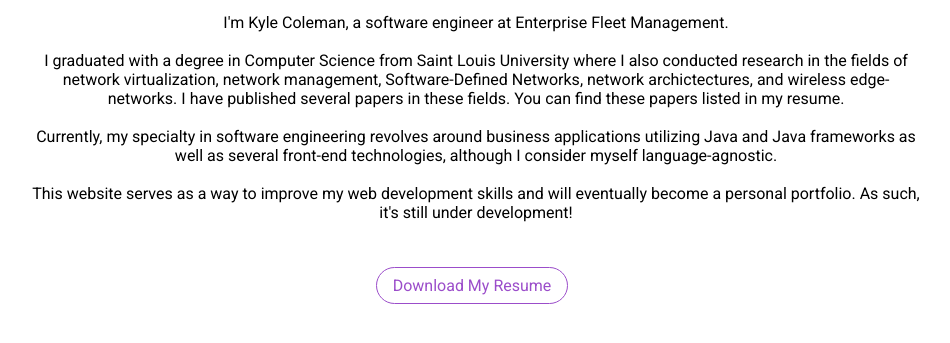
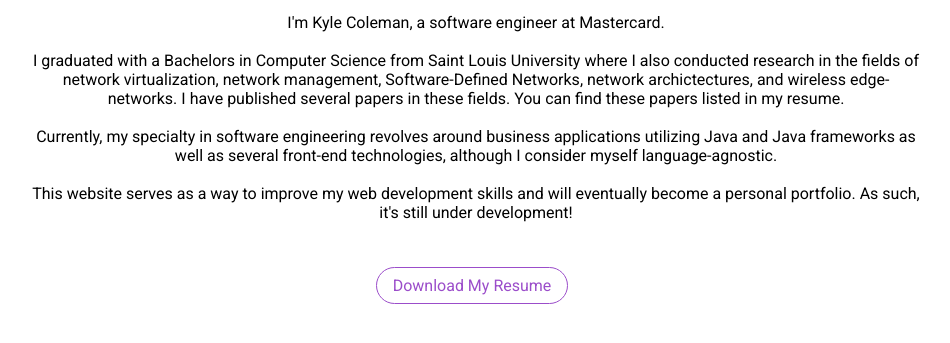
Before and after one commit to colemank95/colemank95.github.io, a plain HTML site: page index.html in a window 1280 px wide. Shown: the part 355-698 px from the top of the page, without its empty margins (164-1114 px from the left). Drawn offline with nearby package versions, Linux system fonts and the light colour scheme; a script that the page names is missing.

Commit message:
Update index.html

```diff
--- a/index.html
+++ b/index.html
@@ -80,9 +80,9 @@
     <main>
       <div class='textbody'>
         <p>
-          I'm Kyle Coleman, a software engineer at Enterprise Fleet Management.
+          I'm Kyle Coleman, a software engineer at Mastercard.
           <br><br>
-          I graduated with a degree in Computer Science from Saint Louis University where I also conducted research in
+          I graduated with a Bachelors in Computer Science from Saint Louis University where I also conducted research in
           the
           fields of network virtualization, network management, Software-Defined Networks, network archictectures, and
           wireless edge-networks. I have published several papers in these fields. You can find these papers listed in
```
